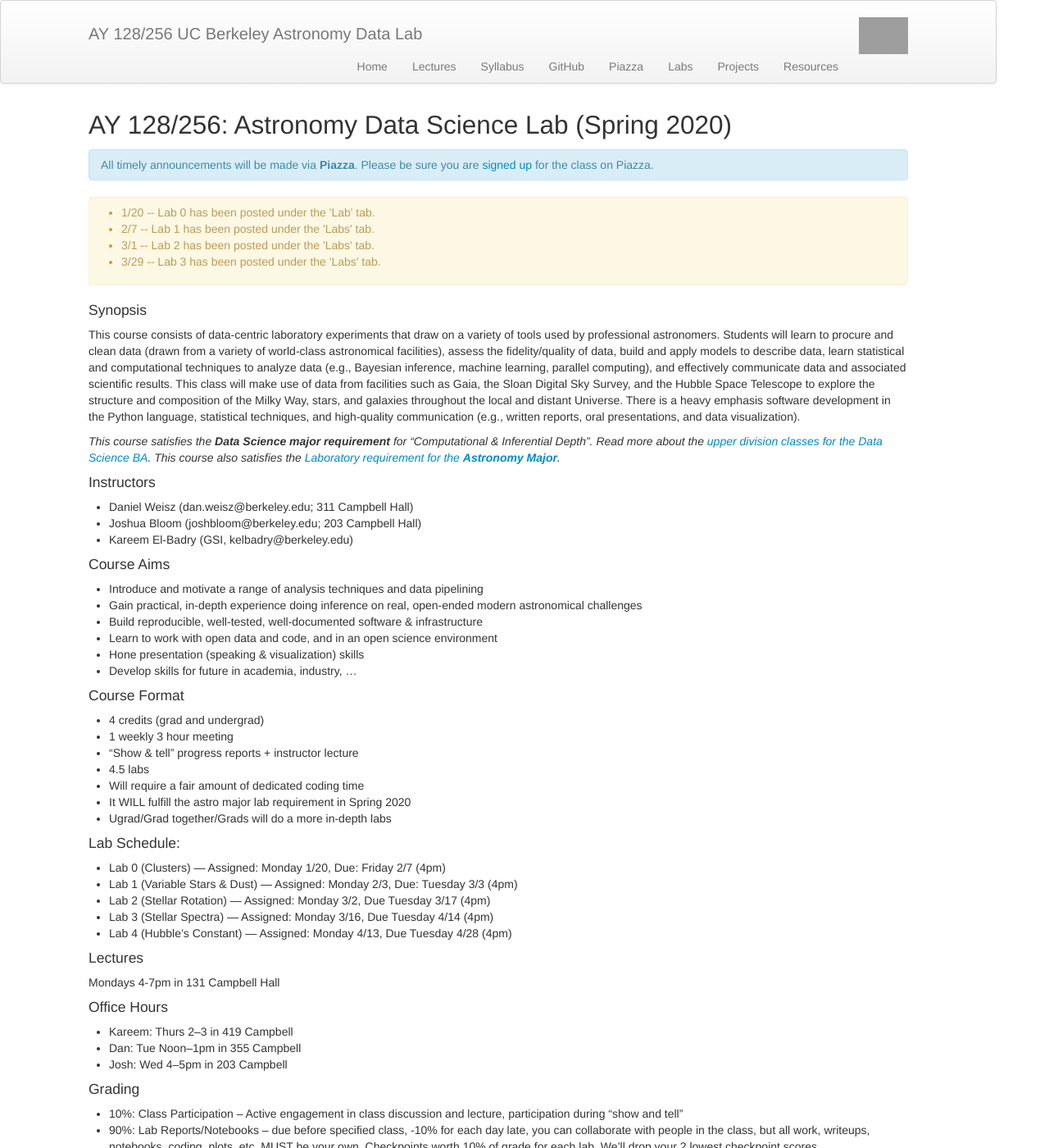
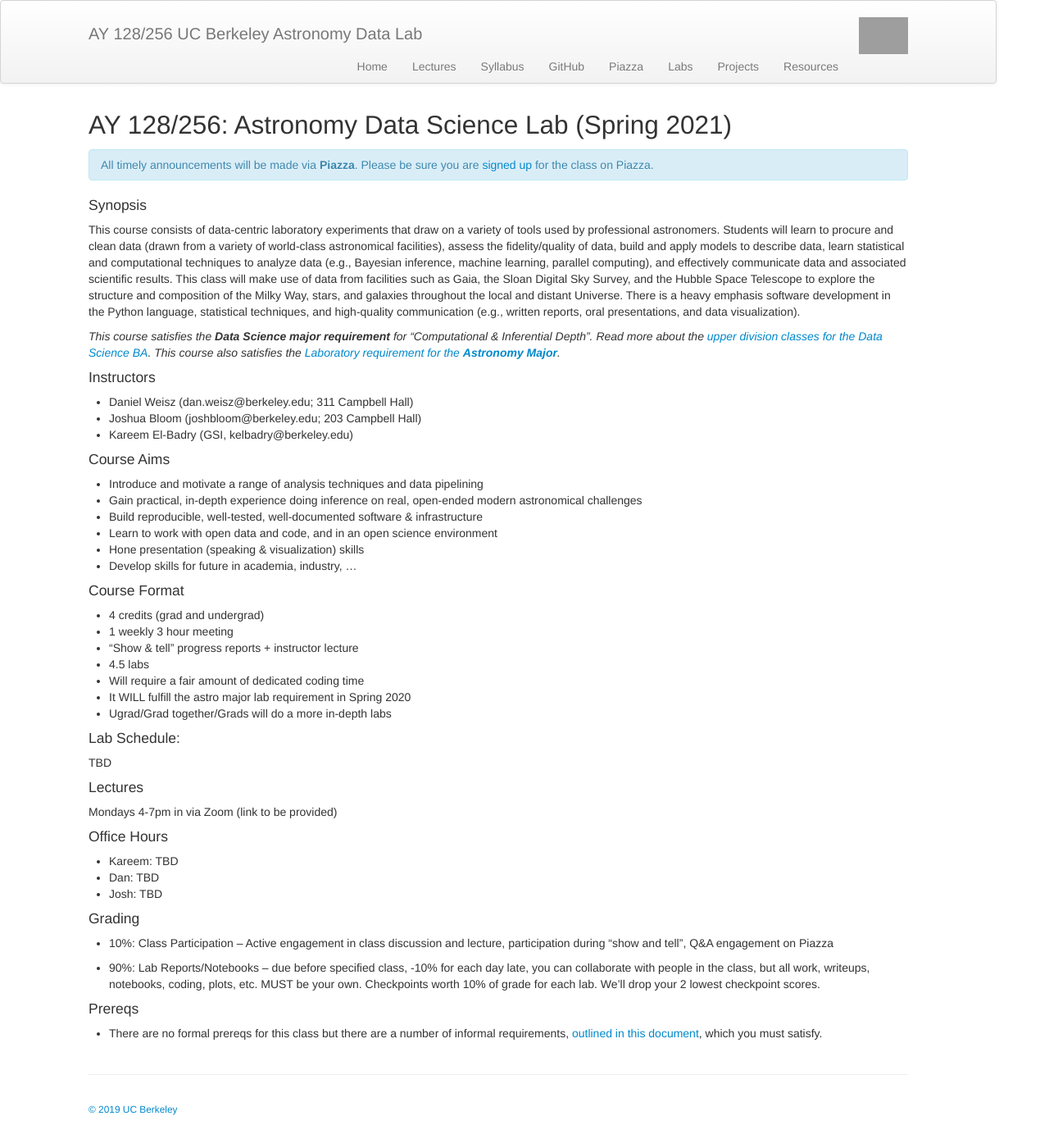
Before and after one commit to ucb-datalab/ucb-datalab.github.io, a Jekyll site: the page built from index.md, in a window 1280 px wide and 1400 px high. Shown: the whole window at 82% size. Built offline with Jekyll 4.4.1, drawn with Linux system fonts in a browser that asks for light colours; grey boxes are pictures that could not be loaded.

Commit message:
update for Sp 2021

```diff
--- a/index.md
+++ b/index.md
@@ -3,7 +3,7 @@ layout: frontpage
 title: Astronomy Data Science Lab
 ---
 
-## AY 128/256: Astronomy Data Science Lab (Spring 2020)
+## AY 128/256: Astronomy Data Science Lab (Spring 2021)
 
 <!--
 <div class="alert alert-primary" role="alert">
@@ -13,10 +13,10 @@ Interested in taking this class? You should read the <a href="https://ucb-datala
 -->
 
 <div class="alert alert-info" role="alert">
- All timely announcements will be made via <b>Piazza</b>. Please be sure you are <a href="piazza.com/berkeley/spring2020/ay128256/home" alt="Piazza Homepage">signed up</a> for the class on Piazza.
+ All timely announcements will be made via <b>Piazza</b>. Please be sure you are <a href="https://piazza.com/berkeley/spring2021/ay128256/home" alt="Piazza Homepage">signed up</a> for the class on Piazza.
 </div>
 
-
+<!--
 <div class="alert alert-primary" role="alert">
 <ul>
 <li>1/20 -- Lab 0 has been posted under the 'Lab' tab.</li>
@@ -24,7 +24,7 @@ Interested in taking this class? You should read the <a href="https://ucb-datala
 <li>3/1 -- Lab 2 has been posted under the 'Labs' tab.</li>
 <li>3/29 -- Lab 3 has been posted under the 'Labs' tab.</li>
 </ul>
-</div>
+</div> -->
 
 #### Synopsis
 
@@ -62,26 +62,33 @@ This course consists of data-centric laboratory experiments that draw on a varie
 * Ugrad/Grad together/Grads will do a more in-depth labs
 
 #### Lab Schedule:
+
+TBD
+
+<!--
  * Lab 0 (Clusters) — Assigned: Monday 1/20, Due: Friday 2/7 (4pm)
  * Lab 1 (Variable Stars & Dust) — Assigned: Monday 2/3, Due: Tuesday 3/3 (4pm)
  * Lab 2 (Stellar Rotation) — Assigned: Monday 3/2, Due Tuesday 3/17 (4pm)
  * Lab 3 (Stellar Spectra) — Assigned: Monday 3/16, Due Tuesday 4/14 (4pm)
  * Lab 4 (Hubble's Constant) — Assigned: Monday 4/13, Due Tuesday 4/28 (4pm)
 
+ -->
+
 #### Lectures
 
-Mondays 4-7pm in 131 Campbell Hall
+Mondays 4-7pm in via Zoom (link to be provided)
 
 
 #### Office Hours
 
-* Kareem: Thurs 2–3 in 419 Campbell
-* Dan: Tue Noon–1pm in 355 Campbell
-* Josh: Wed 4–5pm in 203 Campbell
+* Kareem: TBD <!-- Thurs 2–3 in 419 Campbell -->
+* Dan: TBD <!-- Tue Noon–1pm in 355 Campbell -->
+* Josh: TBD <!--  Wed 4–5pm in 203 Campbell -->
 
 #### Grading
 
- * 10%: Class Participation – Active engagement in class discussion and lecture, participation during "show and tell"
+ * 10%: Class Participation – Active engagement in class discussion and lecture, participation during "show and tell", Q&A engagement on Piazza
+
  * 90%: Lab Reports/Notebooks – due before specified class, -10% for each day late, you can collaborate with people in the class, but all work, writeups, notebooks, coding, plots, etc. MUST be your own. Checkpoints worth 10% of grade for each lab. We'll drop your 2 lowest checkpoint scores.
 
 
```
Also changed, not shown: pages/labs.md (+3 -0 lines), pages/resources.md (+7 -1 lines).
